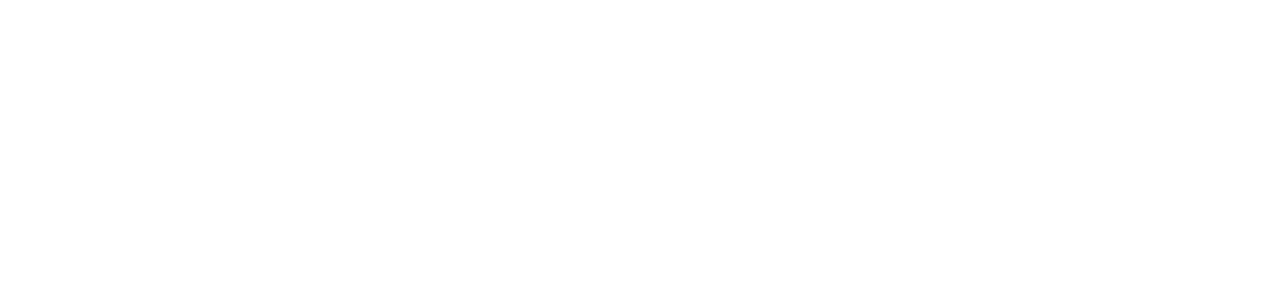
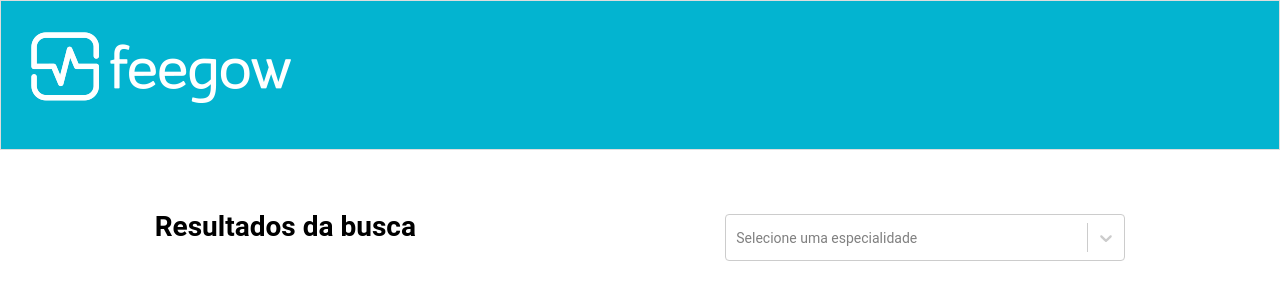
Before and after one commit to keepact/Clinic-service, a React (Create React App) app in the folder frontend/: page /professionals in a window 1280 px wide. Shown: the top 300 px of the page. Built offline with nearby package versions, Linux system fonts and the light colour scheme.

Commit message:
Specialties page and Header Component

```diff
--- /dev/null
+++ b/frontend/src/components/Header/index.js
@@ -0,0 +1,17 @@
+import React from 'react';
+
+import logo from '~/assets/logo.png';
+
+import { Container, Content } from './styles';
+
+function Header() {
+  return (
+    <Container>
+      <Content>
+        <img src={logo} alt="Clinic" />
+      </Content>
+    </Container>
+  );
+}
+
+export default Header;
--- /dev/null
+++ b/frontend/src/components/Header/styles.js
@@ -0,0 +1,17 @@
+import styled from 'styled-components';
+
+export const Container = styled.header`
+  background: #03b4d0;
+  border: solid 1px #ddd;
+  height: 150px;
+  padding: 0 30px;
+`;
+
+export const Content = styled.div`
+  display: flex;
+  align-items: center;
+  justify-content: space-between;
+  height: 64px;
+  max-width: 1440px;
+  margin-top: 35px;
+`;
--- a/frontend/src/pages/Specialties/index.js
+++ b/frontend/src/pages/Specialties/index.js
@@ -1,7 +1,85 @@
 import React from 'react';
+import { useDispatch, useSelector } from 'react-redux';
+import { Field, reduxForm } from 'redux-form';
 
-// import { Container } from './styles';
+import PropTypes from 'prop-types';
 
-export default function Specialties() {
-  return <div />;
+import Header from '~/components/Header';
+import Select from '~/components/FormFields/Select';
+
+import { getProfessionals } from '~/store/ducks/clinic';
+
+import {
+  Container,
+  Content,
+  DoctorsContainer,
+  ButtonContainer,
+  Doctor,
+  Wrapper,
+} from './styles';
+
+function Specialties({ handleSubmit }) {
+  const dispatch = useDispatch();
+
+  const { specialties, professionals } = useSelector((state) => state.clinic);
+
+  return (
+    <>
+      <Header />
+      <Container>
+        <Content>
+          <h1>Resultados da busca</h1>
+          <form
+            id="Form"
+            onSubmit={handleSubmit((values) =>
+              dispatch(getProfessionals(values.speciality.especialidade_id)),
+            )}>
+            <Field
+              name="speciality"
+              htmlFor="speciality"
+              placeholder="Selecione uma especialidade"
+              options={specialties && specialties}
+              component={Select}
+            />
+          </form>
+        </Content>
+
+        <DoctorsContainer>
+          {professionals?.map((professional) => (
+            <Doctor>
+              <Wrapper>
+                <img
+                  src={
+                    professional.foto
+                      ? professional.foto
+                      : 'https://api.adorable.io/avatars/50/abott@adorable.png'
+                  }
+                  alt="Clinic"
+                />
+                <div>
+                  <h4>{professional.nome.toLowerCase()}</h4>
+                  <span>
+                    {professional.documento_conselho
+                      ? professional.documento_conselho
+                      : 'Não possui CRM cadastrado'}
+                  </span>
+                </div>
+              </Wrapper>
+              <ButtonContainer>
+                <button type="button">Agendar</button>
+              </ButtonContainer>
+            </Doctor>
+          ))}
+        </DoctorsContainer>
+      </Container>
+    </>
+  );
 }
+
+Specialties.propTypes = {
+  handleSubmit: PropTypes.func.isRequired,
+};
+
+export default reduxForm({
+  form: 'SPECIALITY_FORM',
+})(Specialties);
--- /dev/null
+++ b/frontend/src/pages/Specialties/styles.js
@@ -0,0 +1,64 @@
+import styled from 'styled-components';
+
+export const Container = styled.div`
+  margin-top: 60px;
+`;
+
+export const Content = styled.div`
+  display: flex;
+  flex-direction: row;
+  justify-content: space-around;
+`;
+
+export const DoctorsContainer = styled.div`
+  display: flex;
+  flex-wrap: wrap;
+  justify-content: space-around;
+  align-items: stretch;
+  margin: 50px auto;
+  max-width: 1280px;
+  padding: 0 20px;
+`;
+
+export const Doctor = styled.div`
+  width: 220px;
+  height: 100%;
+  box-shadow: 10px 10px 50px 1px rgba(0, 0, 0, 0.2);
+  border-radius: 10px;
+  flex-basis: calc(25% - 12px);
+  flex-shrink: 1;
+  margin-bottom: 20px;
+`;
+
+export const Wrapper = styled.div`
+  display: flex;
+  flex-direction: row;
+  padding: 20px;
+
+  img {
+    width: 46px;
+    height: 46px;
+    border-radius: 20px;
+  }
+
+  div {
+    margin-left: 10px;
+
+    h4 {
+      margin-bottom: 10px;
+      text-transform: capitalize;
+    }
+  }
+`;
+
+export const ButtonContainer = styled.div`
+  height: 30px;
+  display: flex;
+  justify-content: center;
+
+  > button {
+    background-color: #6ac36f;
+    color: #fff;
+    width: 100%;
+  }
+`;
```
